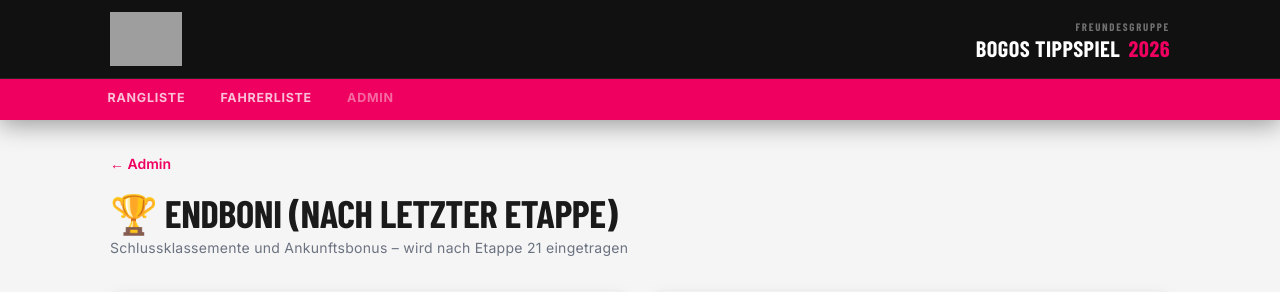
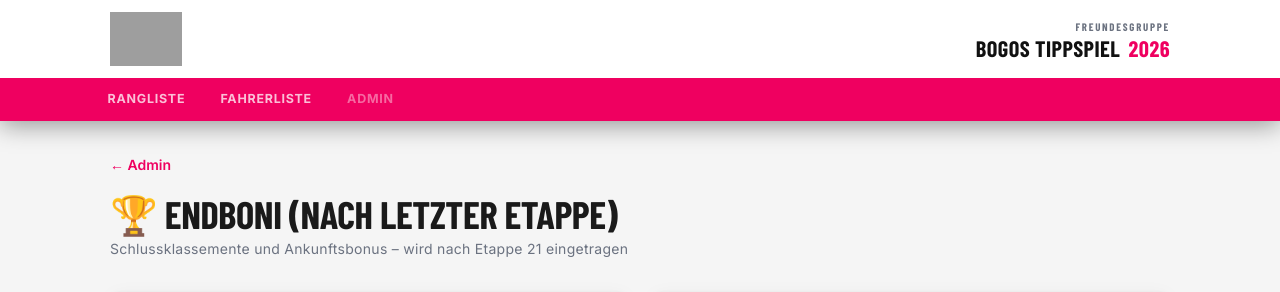
Before and after one commit to hobbes763/Girotippspiel, a FastAPI app: page /admin/final in a window 1280 px wide. Shown: the top 292 px of the page. Run offline with FastAPI, Linux system fonts and the light colour scheme; some web fonts are replaced; grey boxes are pictures that could not be loaded.

Commit message:
Fix logo bar: white background so Giro logo is visible

```diff
--- a/static/style.css
+++ b/static/style.css
@@ -65,11 +65,11 @@
   box-shadow: 0 4px 24px rgba(0,0,0,.4);
 }
 
-/* Obere Leiste: schwarzer Hintergrund, Logo zentral/prominent */
+/* Obere Leiste: weisser Hintergrund, damit das Giro-Logo sichtbar ist */
 .logo-bar {
-  background: var(--header-dark);
+  background: var(--white);
   padding: .75rem 0;
-  border-bottom: 1px solid rgba(255,255,255,.08);
+  border-bottom: 2px solid var(--pink);
 }
 
 .logo-bar-inner {
@@ -100,7 +100,7 @@
   font-weight: 700;
   letter-spacing: .16em;
   text-transform: uppercase;
-  color: rgba(255,255,255,.4);
+  color: var(--text-muted);
 }
 
 .tippspiel-name {
@@ -109,7 +109,7 @@
   font-weight: 900;
   letter-spacing: .02em;
   text-transform: uppercase;
-  color: white;
+  color: var(--header-dark);
   line-height: 1;
 }
 
```
